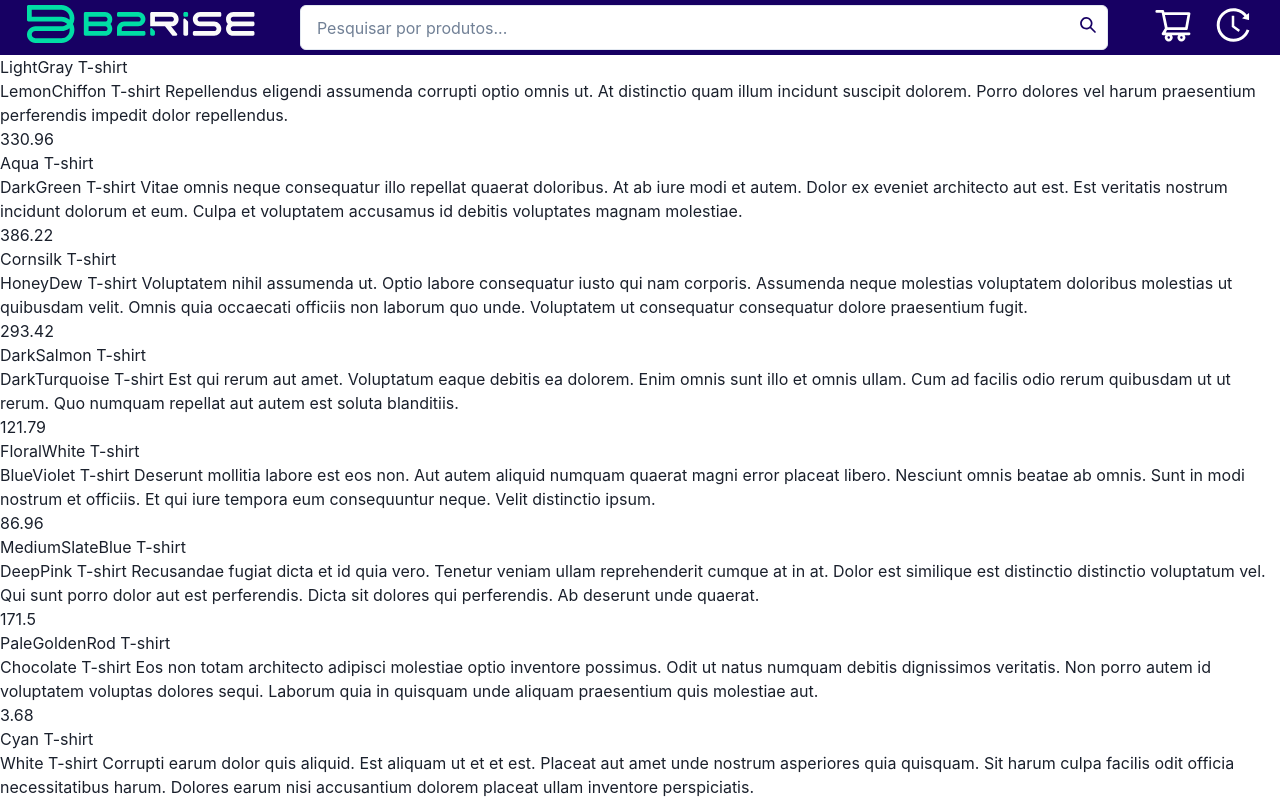
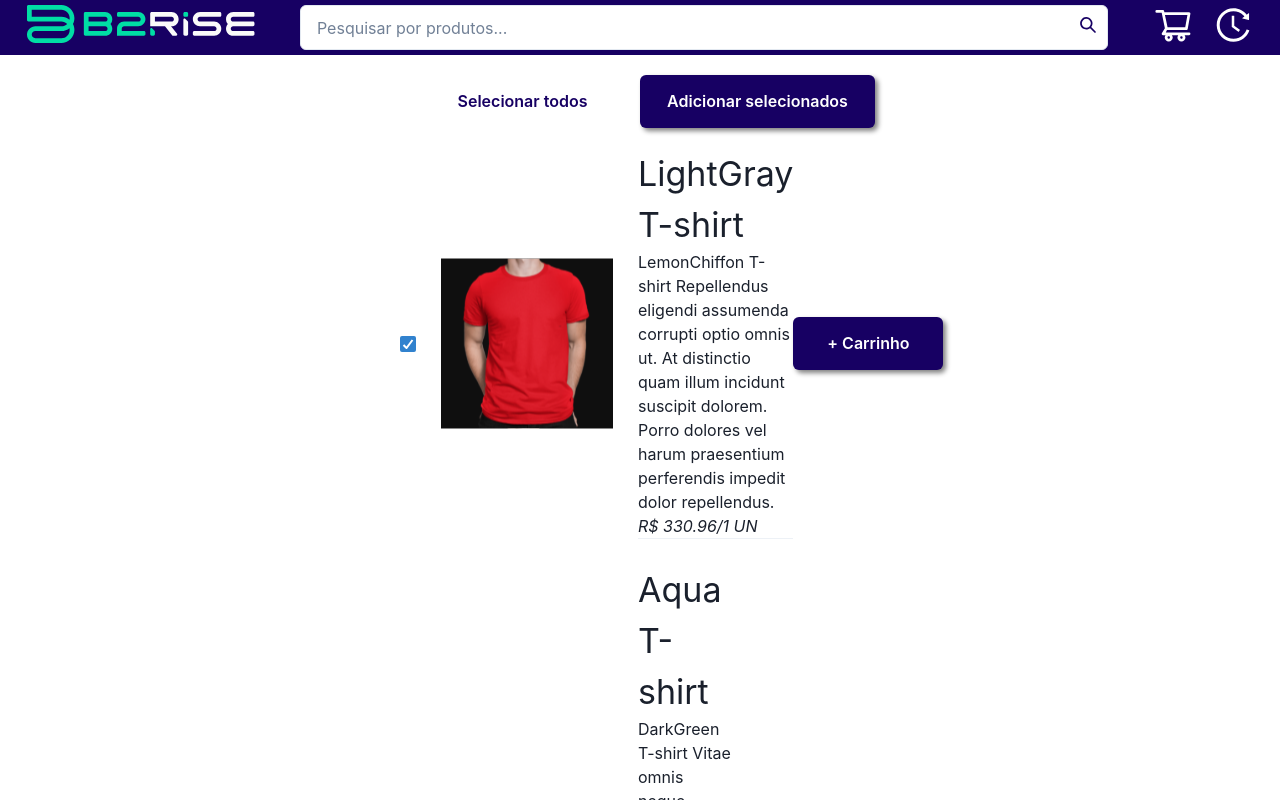
Before and after one commit to AlineGaldino/Ecommerce, a React (Create React App) app: page /products in a window 1280 px wide. Shown: the top 800 px of the page. Built offline with nearby package versions, Linux system fonts and the light colour scheme; data requests are answered from the project's data file.

Commit message:
style: products for preview

```diff
--- a/src/component/Product.jsx
+++ b/src/component/Product.jsx
@@ -1,12 +1,28 @@
-import { Text } from "@chakra-ui/react"
-import { Box } from "@chakra-ui/react"
+import { Flex, Box, Img, Checkbox, Text, Button, Divider } from "@chakra-ui/react"
+
+import shirt from '../images/imaget-shirt.svg'
 
 export function Product({description, longDescription, price}) {
     return (
+    <Flex margin='0px 400px 0px 400px' marginBottom='25px'>
+        <Checkbox defaultChecked paddingRight='25px'/>
+        <Img src={shirt} alt='t-shirt' paddingRight='25px'/>
         <Box>
-            <Text>{description}</Text>
+            <Text fontSize='34px'>{description}</Text>
             <Text>{longDescription}</Text>
-            <Text>{price}</Text>
+            <Text as='em' textTransform='uppercase'>r$ {price}/1 un</Text>
+            <Divider />
         </Box>
+        <Flex alignItems='center'>
+            <Button
+            bg='#170063'
+            w='150px'
+            h='53px'
+            color='white'
+            boxShadow='3px 3px 5px gray'>
+            + Carrinho
+            </Button>
+        </Flex>
+    </Flex>
     )
 }
--- a/src/pages/Preview/index.js
+++ b/src/pages/Preview/index.js
@@ -1,10 +1,32 @@
 import Navbar from '../../component/Navbar'
 import {Products} from '../../component/Products'
+
+import { Flex, Button } from '@chakra-ui/react'
 
 export default function Preview() {
   return (
     <>
     <Navbar/>
+      <Flex
+        padding='20px'
+        flexDirection='row'
+        justifyContent='center'>
+        <Button
+          bg='white'
+          color='#170063'
+          w='235px'
+          h='53px'>
+          Selecionar todos
+        </Button>
+        <Button
+          bg='#170063'
+          color='white'
+          w='235px'
+          h='53px'
+          boxShadow='3px 3px 5px gray'>
+          Adicionar selecionados
+        </Button>
+      </Flex>
     <Products/>
     </>
   )
```
Also changed, not shown: src/images/imaget-shirt.svg (added).
